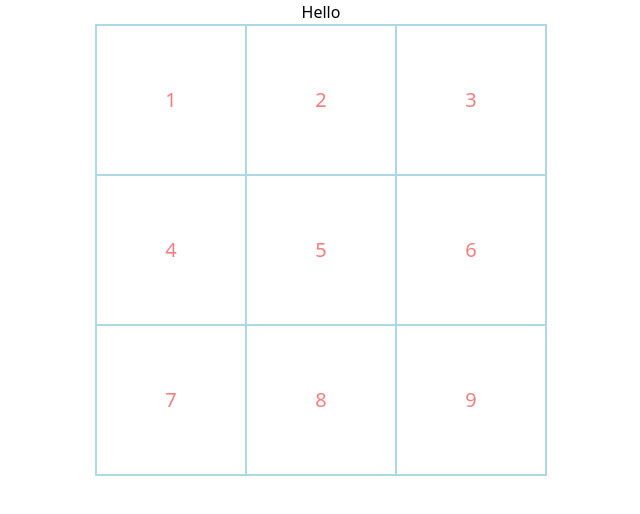
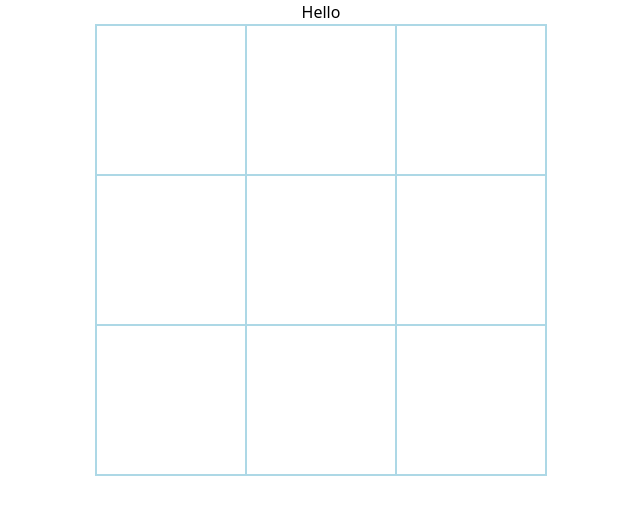
Before and after one commit to Kabeeroad/React-Projects, a React (Vite) app in the folder tic-tac-toe-game/: page / in a window 1280 px wide. Shown: the top 514 px of the page, without its empty margins (319-959 px from the left). Built offline with nearby package versions, Linux system fonts and the light colour scheme.

Commit message:
app completed

```diff
--- a/tic-tac-toe-game/src/Components/Board.jsx
+++ b/tic-tac-toe-game/src/Components/Board.jsx
@@ -2,26 +2,28 @@ import React, { useState } from "react";
 import "./Board.css";
 const Board = () => {
   const [board, setBoard] = useState(Array(9).fill(""));
-
+  const handelclick = () => {
+    console.log("cliked");
+  };
   return (
     <>
       <h1>Hello</h1>
       <table>
         <tbody>
           <tr>
-            <td>1</td>
-            <td>2</td>
-            <td>3</td>
+            <td color="handelclick">{board[0]}</td>
+            <td>{board[1]}</td>
+            <td>{board[2]}</td>
           </tr>
           <tr>
-            <td>4</td>
-            <td>5</td>
-            <td>6</td>
+            <td>{board[3]}</td>
+            <td>{board[4]}</td>
+            <td>{board[5]}</td>
           </tr>
           <tr>
-            <td>7</td>
-            <td>8</td>
-            <td>9</td>
+            <td>{board[6]}</td>
+            <td>{board[7]}</td>
+            <td>{board[8]}</td>
           </tr>
         </tbody>
       </table>
```
